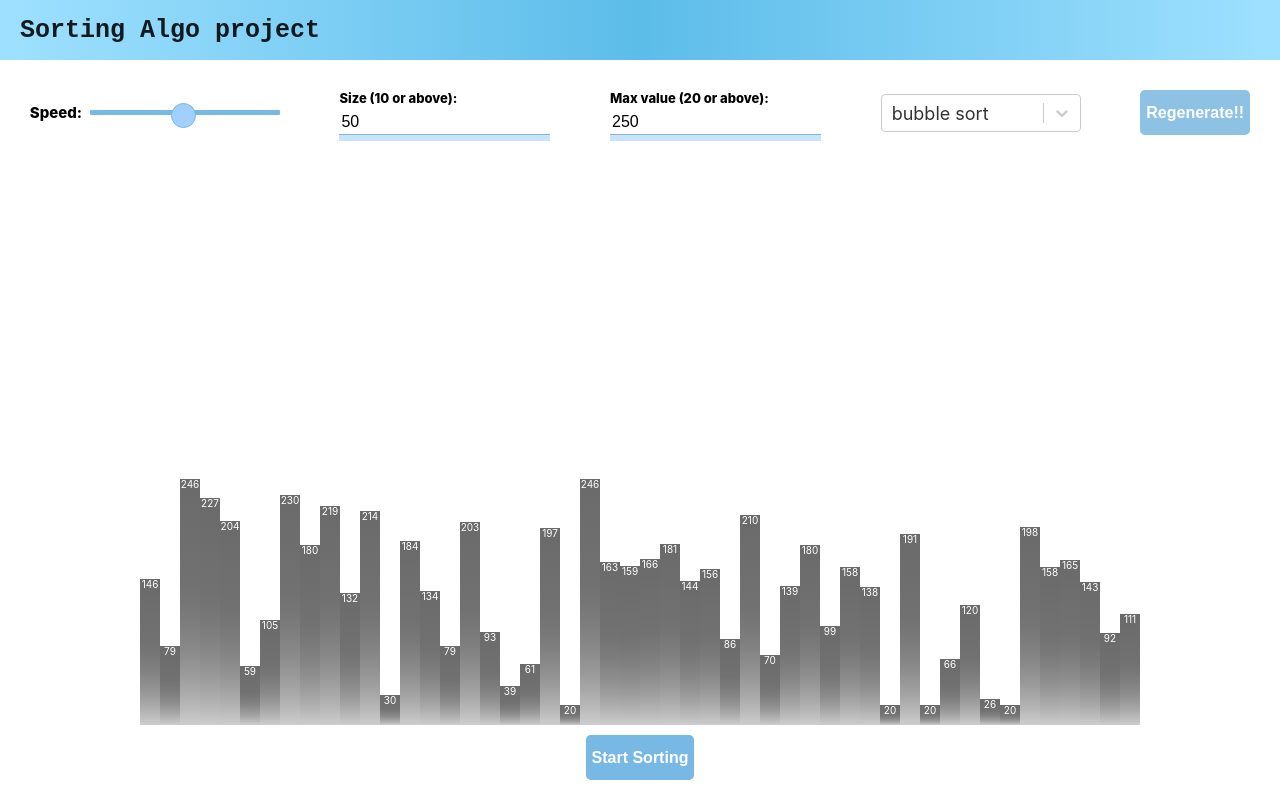
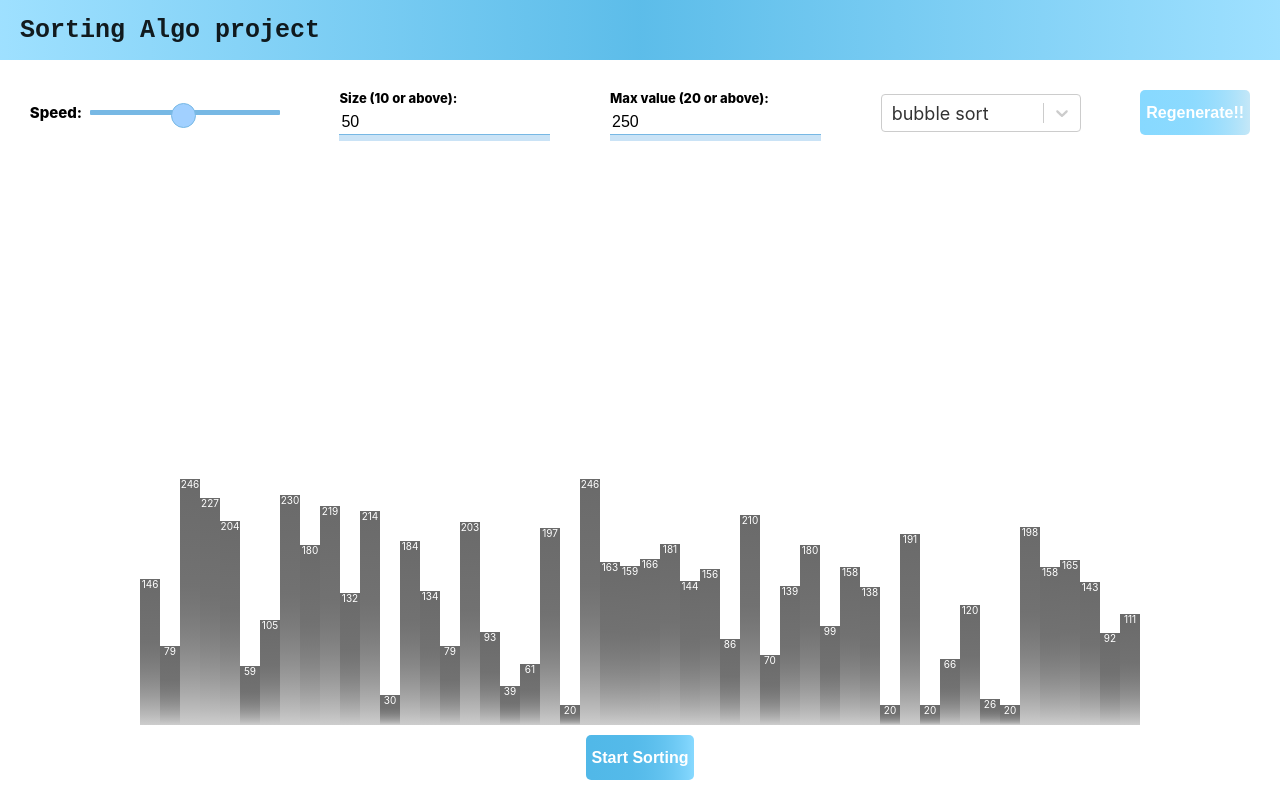
Before and after one commit to lianfengluo/sorting_project, a React (Create React App) app: page / in a window 1280 px wide. In both pictures the pointer is over the button "Regenerate!!". Built offline with nearby package versions, Linux system fonts and the light colour scheme.

Commit message:
change button color

```diff
--- a/src/App.css
+++ b/src/App.css
@@ -282,11 +282,19 @@ h3 {
   height: 100%;
   border-radius: 5px;
   color: white;
-  background-color: rgb(119, 184, 228);
+  background: linear-gradient(
+    to right,
+    rgba(22, 160, 224, 0.75), 80%,
+    rgba(16, 179, 255, 0.5)
+  );
 }
 .setting-container button:hover {
   cursor: pointer;
-  background-color: rgba(135, 191, 228, 0.945);
+  background: linear-gradient(
+    to right,
+    rgba(16, 179, 255, 0.5), 80%,
+    rgba(22, 160, 224, 0.25)
+  );
 }
 .sorting-button {
   display: flex;
@@ -303,11 +311,19 @@ h3 {
   height: 45px;
   border-radius: 5px;
   color: white;
-  background-color: rgb(119, 184, 228);
+  background: linear-gradient(
+    to right,
+    rgba(22, 160, 224, 0.75), 80%,
+    rgba(16, 179, 255, 0.5)
+  );
 }
 .sorting-button button:hover {
   cursor: pointer;
-  background-color: rgba(135, 191, 228, 0.945);
+  background: linear-gradient(
+    to right,
+    rgba(16, 179, 255, 0.5), 80%,
+    rgba(22, 160, 224, 0.25)
+  );
 }
 
 .bar-chart {
```
